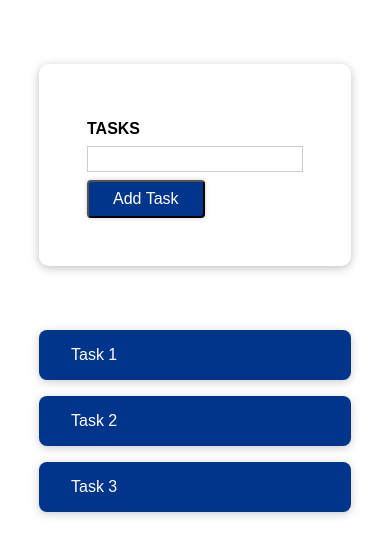
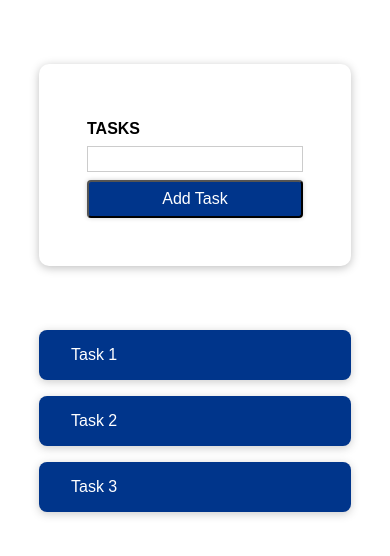
Before and after one commit to DmitrySergiyenko/code-styling-components-project, a React (Create React App) app: page / in a window 390 px wide. Shown: the top 556 px of the page. Built offline with nearby package versions, Linux system fonts and the light colour scheme; the HTML template or start-up script is replaced by a standard one.

Commit message:
styled comp and media queries for Button

```diff
--- a/src/components/UI/Button/Button.js
+++ b/src/components/UI/Button/Button.js
@@ -12,7 +12,7 @@ import styled from 'styled-components';
 
 
 const Button = styled.button`
-
+  width: 100%;
   font: inherit;
   padding: 0.5rem 1.5rem;
   color: white;
@@ -21,6 +21,9 @@ const Button = styled.button`
   box-shadow: 0 0 4px rgba(50, 50, 50, 0.25);
   cursor: pointer;
 
+  @media (min-width: 700px) {
+    width: auto;
+  }
 
 &:focus {
   outline: none;
```
Also changed, not shown: 1 other file (tests, documents, lock files or other folders).
